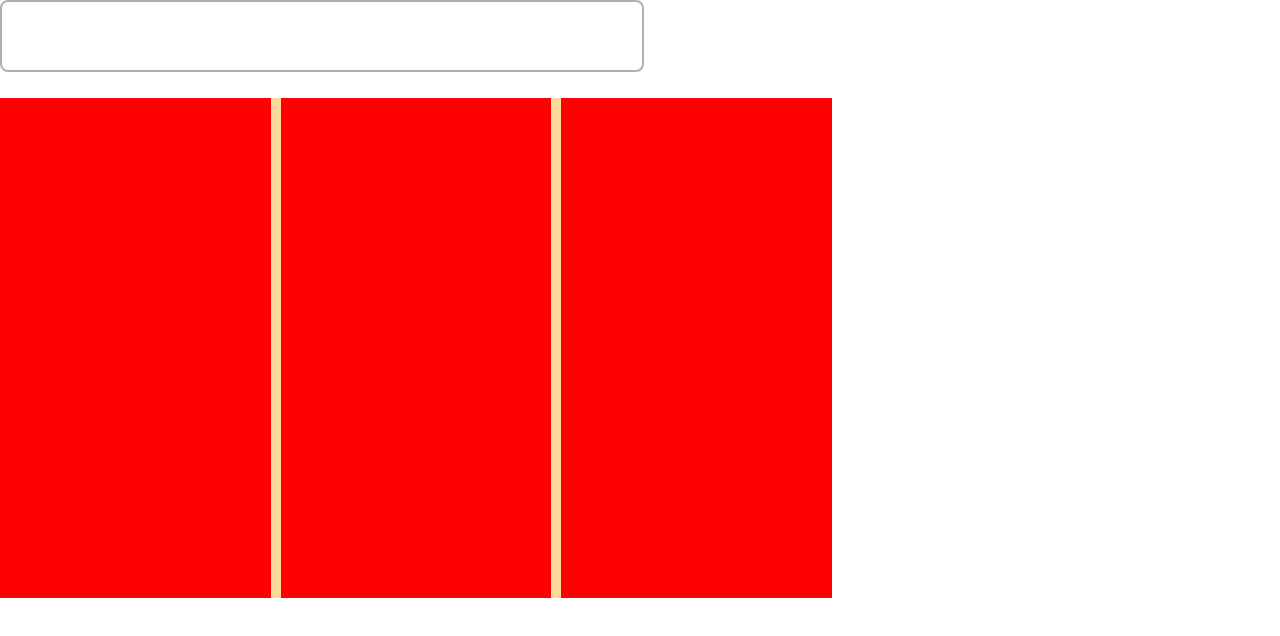
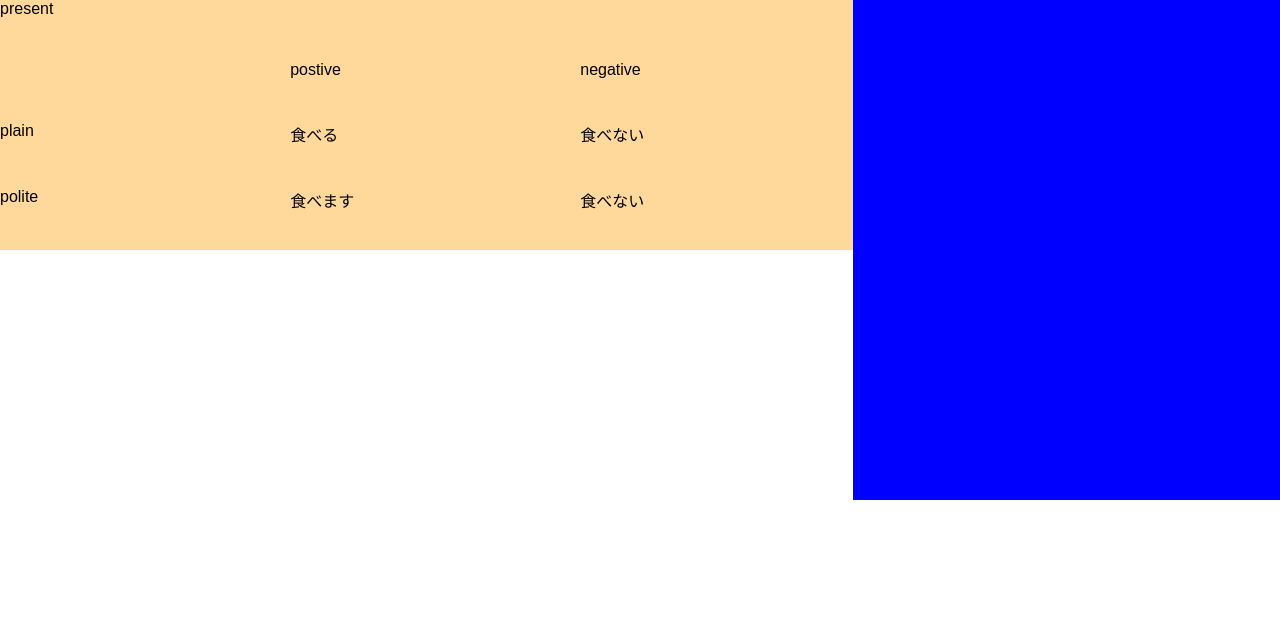
Before and after one commit to kkv263/jpnverbs, a React app: page / in a window 1280 px wide. Shown: the top 636 px of the page. Built offline with nearby package versions, Linux system fonts and the light colour scheme.

Commit message:
grid progress

```diff
--- a/src/js/WordInstance.js
+++ b/src/js/WordInstance.js
@@ -1,16 +1,26 @@
 import React, { Component } from 'react';
-import { WIWrapper, WordWrapper, SearchBar } from '../styles/WordInstance.style';
+import { WIWrapper, WordWrapper, SearchBar, WordContainer, ExtraWrapper, WordCell } from '../styles/WordInstance.style';
 
 class WordInstance extends Component {
   render() {
     return (
       <WIWrapper>
-        <SearchBar></SearchBar>
-        <WordWrapper>
-          <div></div>
-          <div></div>
-          <div></div>
-        </WordWrapper>
+        <WordContainer>
+          <WordWrapper>
+            <WordCell gridColumn='1 / 4'>present</WordCell>
+            <div></div>
+            <div>postive</div>
+            <div>negative</div>
+            <div>plain</div>
+            <div>食べる</div>
+            <div>食べない</div>
+            <div>polite</div>
+            <div>食べます</div>
+            <div>食べない</div>
+          </WordWrapper>
+          <ExtraWrapper>
+          </ExtraWrapper>
+        </WordContainer>
       </WIWrapper>
     );
   }
--- a/src/styles/WordInstance.style.js
+++ b/src/styles/WordInstance.style.js
@@ -4,22 +4,28 @@ export const WIWrapper = styled.div`
 width: 100%;
 `
 
-
+export const WordContainer = styled.div`
+width: 100%;
+display: grid;
+grid-template-columns: 2fr 1fr;
+`
 
 export const WordWrapper = styled.div`
-width: 65%;
-height: 500px;
+height: 250px;
 background-color:#FED99B;
 display: grid;
 grid-template-columns: 1fr 1fr 1fr;
-grid-gap: 10px;
-
-  & > div {
-    background-color:red;
-  }
+grid-gap: 2%;
 `
 
+export const WordCell = styled.div`
+grid-column: ${props => props.gridColumn};
+`
 
+export const ExtraWrapper = styled.div`
+height: 500px;
+background-color:blue;
+`
 
 export const SearchBar = styled.input`
 margin-bottom: 2%;
```
